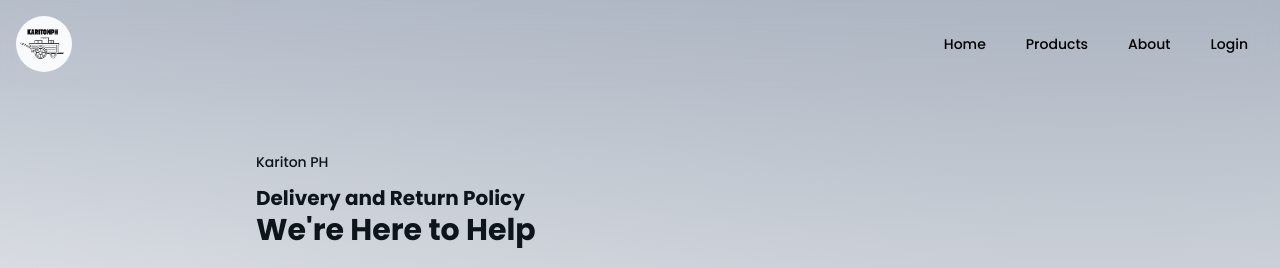
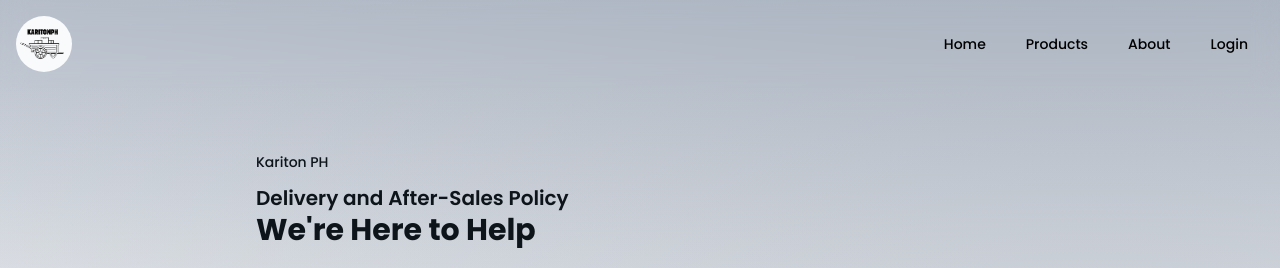
Before and after one commit to zeonhub74/kph-fe, a React (Vite) app: page /refund in a window 1280 px wide. Shown: the top 268 px of the page. Built offline with nearby package versions, Linux system fonts and the light colour scheme; no server answers.

Commit message:
Delivery and After-Sales Policy

```diff
--- a/src/components/SiteFooter.jsx
+++ b/src/components/SiteFooter.jsx
@@ -55,7 +55,7 @@ function SiteFooter() {
               to="/refund"
               className="transition-colors hover:text-(--color-blue) text-(--color-light-gray)"
             >
-              Return Policy
+              Delivery and After-Sales Policy
             </Link>
           </nav>
           <p className="text-xs text-muted-foreground text-(--color-light-gray)">
--- a/src/pages/Refund.jsx
+++ b/src/pages/Refund.jsx
@@ -15,8 +15,8 @@ export default function Refund() {
       <article className="mx-auto max-w-3xl">
         <header className="border-b border-border pb-8">
           <p className="mb-3 text-sm font-medium text-primary">Kariton PH</p>
-          <h2 className="text-xl font-bold text-foreground sm:text-xl">
-            Delivery and Return Policy
+          <h2 className="text-xl font-semibold text-foreground sm:text-xl">
+            Delivery and After-Sales Policy
           </h2>
           <h1 className="text-3xl font-bold text-foreground sm:text-3xl">
             We're Here to Help
```
